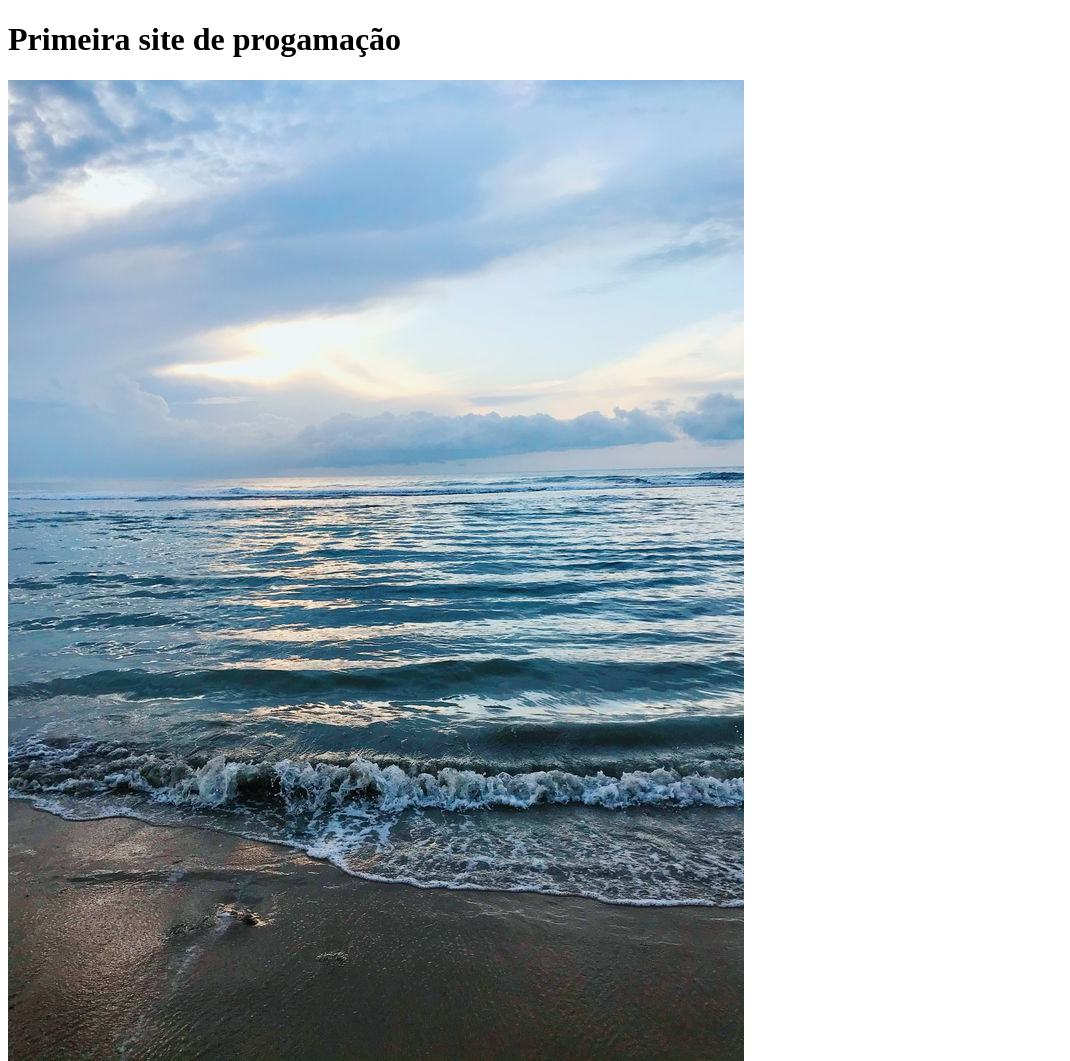
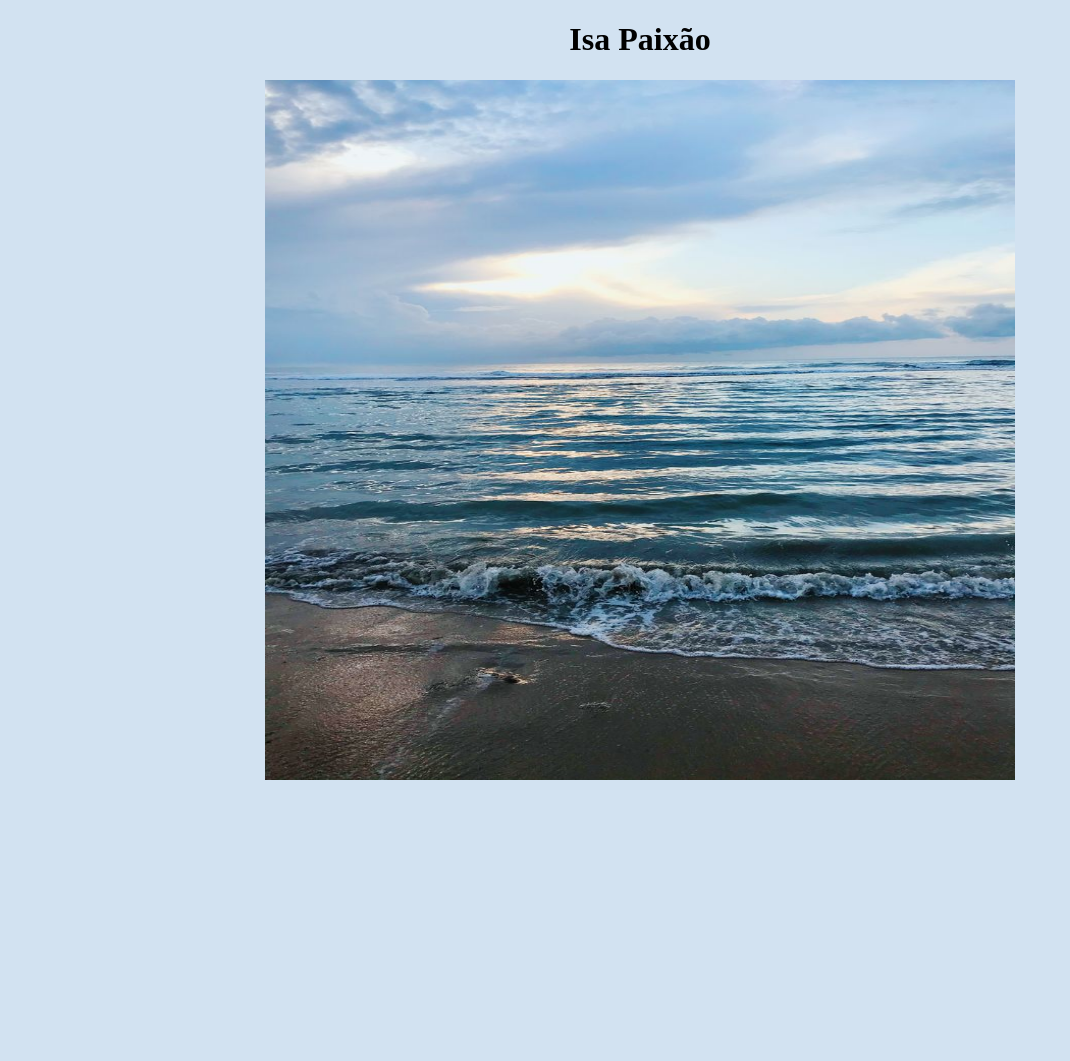
Before and after one commit to isavpaixao/isadora, a plain HTML site: page index.html in a window 1280 px wide. Shown: the whole page, without its empty margins (0-1070 px from the left). After the commit the page ends 800 px from the top, so only its background shows below. Drawn offline with Linux system fonts and the light colour scheme.

Commit message:
Add files via upload

```diff
--- a/index.html
+++ b/index.html
@@ -4,9 +4,10 @@
     <meta charset="UTF-8">
     <meta name="viewport" content="width=device-width, initial-scale=1.0">
     <title>Document</title>
+    <link rel="stylesheet" href="styles.css">
 </head>
 <body>
-    <h1>Primeira site de progamação</h1>
-    <img src="d486f8d83e4c35e297a4cbff1179290d.jpg">
+    <h1>Isa Paixão</h1>
+    <img src="d486f8d83e4c35e297a4cbff1179290d.jpg" width="750px" height="700px">
 </body>
 </html>
--- a/styles.css
+++ b/styles.css
@@ -0,0 +1,4 @@
+body{
+    background-color: rgb(210, 226, 241);
+    text-align: center;
+}
```
